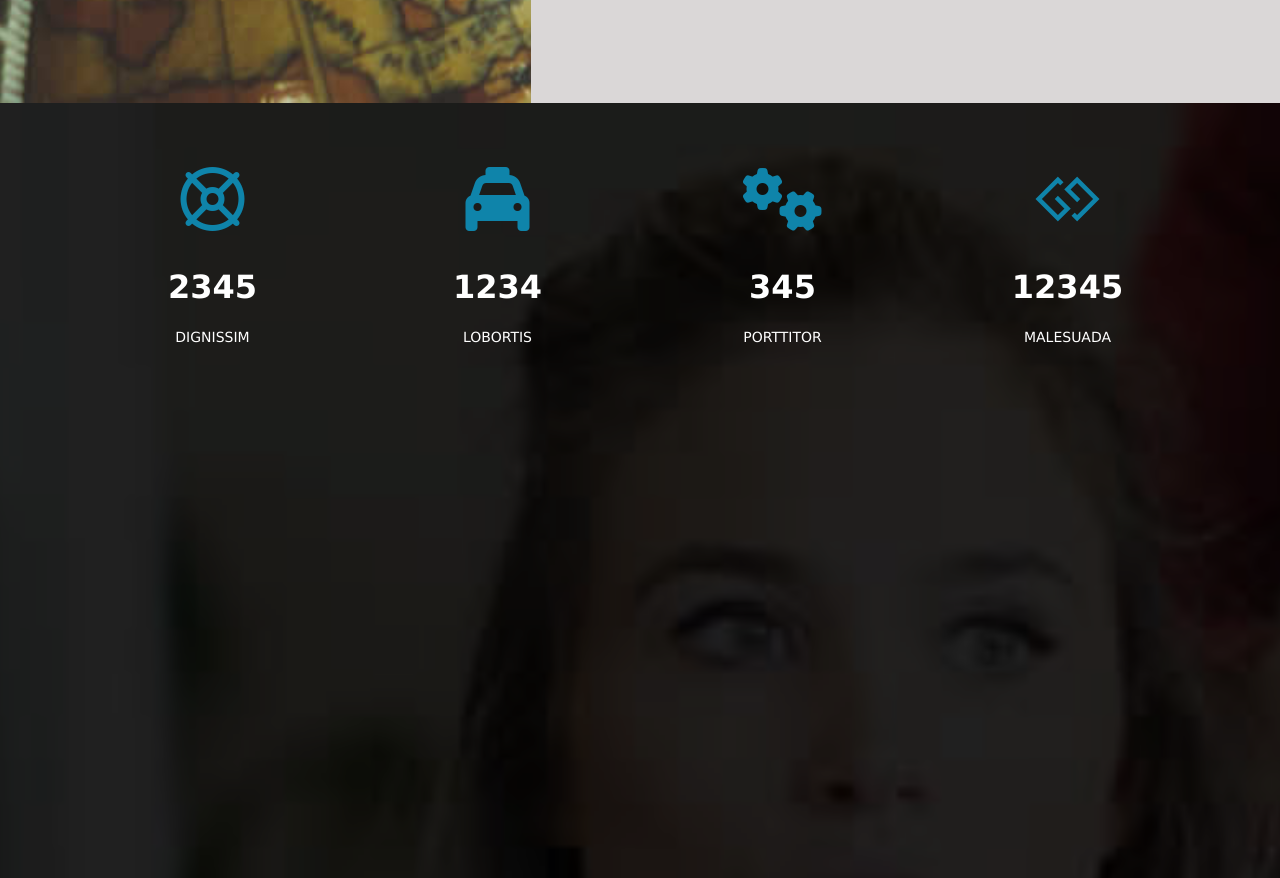
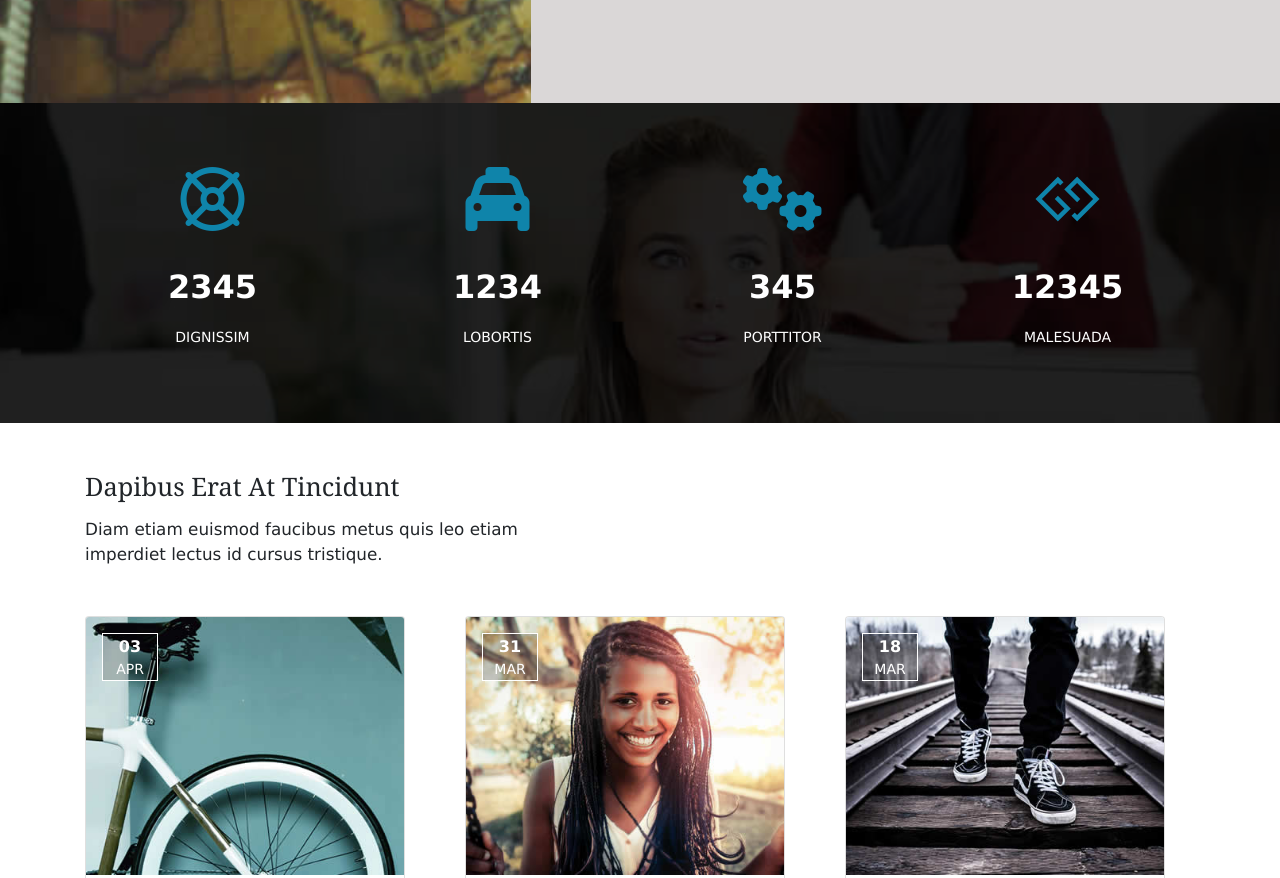
Before and after one commit to beska0013/demo, a plain HTML site: page index.html in a window 1280 px wide. Shown: the part 1924-2802 px from the top of the page. Drawn offline with nearby package versions, Linux system fonts and the light colour scheme.

Commit message:
Update web-lexure-4-style.css

```diff
--- a/web-lexure-4-style.css
+++ b/web-lexure-4-style.css
@@ -431,7 +431,7 @@ font-family: Verdana, Geneva, Tahoma, sans-serif;
 }
 
 .bgimage3{
-    height: 68rem;
+    max-height: 68rem;
 }
 
 @media(max-width:768px){
```
